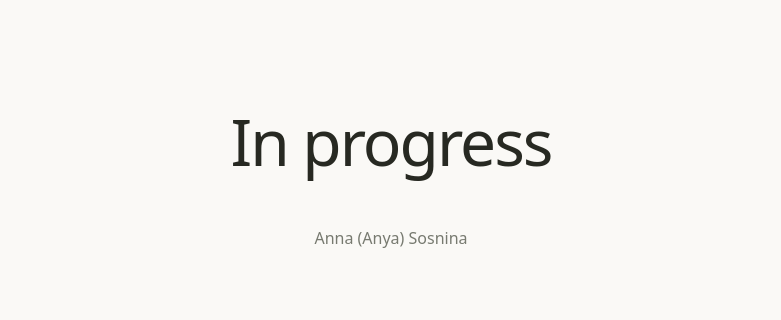
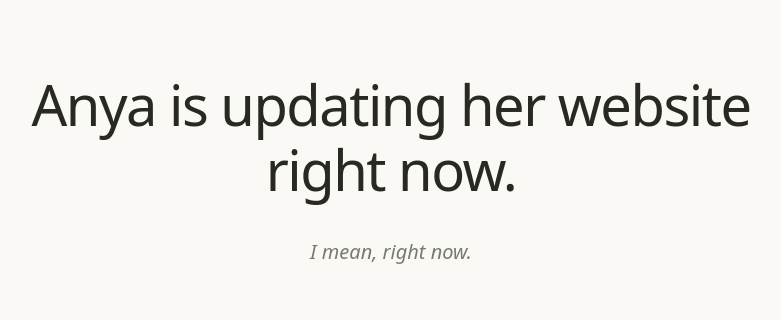
Before and after one commit to misstollis/anyasosnina.com, a plain HTML site: page index.html in a window 1280 px wide. Shown: the part 240-560 px from the top of the page, without its empty margins (249-1030 px from the left). Drawn offline with Linux system fonts and the light colour scheme.

Commit message:
Update landing page message

```diff
--- a/index.html
+++ b/index.html
@@ -3,19 +3,19 @@
 <head>
   <meta charset="utf-8">
   <meta name="viewport" content="width=device-width, initial-scale=1">
-  <meta name="description" content="Anna (Anya) Sosnina's personal website. In progress.">
-  <title>Anya Sosnina — In progress</title>
+  <meta name="description" content="Anya is updating her website right now. I mean, right now.">
+  <title>Anya is updating her website</title>
   <style>
     body { margin: 0; min-height: 100vh; display: grid; place-items: center; background: #faf9f6; color: #272922; font-family: system-ui, sans-serif; text-align: center; }
-    main { padding: 32px; }
-    h1 { font-size: clamp(36px, 8vw, 64px); font-weight: 500; letter-spacing: -2px; }
-    p { color: #777a70; font-size: 16px; }
+    main { padding: 32px; max-width: 760px; }
+    h1 { font-size: clamp(32px, 6vw, 56px); line-height: 1.15; font-weight: 500; letter-spacing: -1.5px; }
+    p { color: #777a70; font-size: 20px; font-style: italic; }
   </style>
 </head>
 <body>
   <main>
-    <h1>In progress</h1>
-    <p>Anna (Anya) Sosnina</p>
+    <h1>Anya is updating her website right now.</h1>
+    <p>I mean, right now.</p>
   </main>
 </body>
 </html>
```
